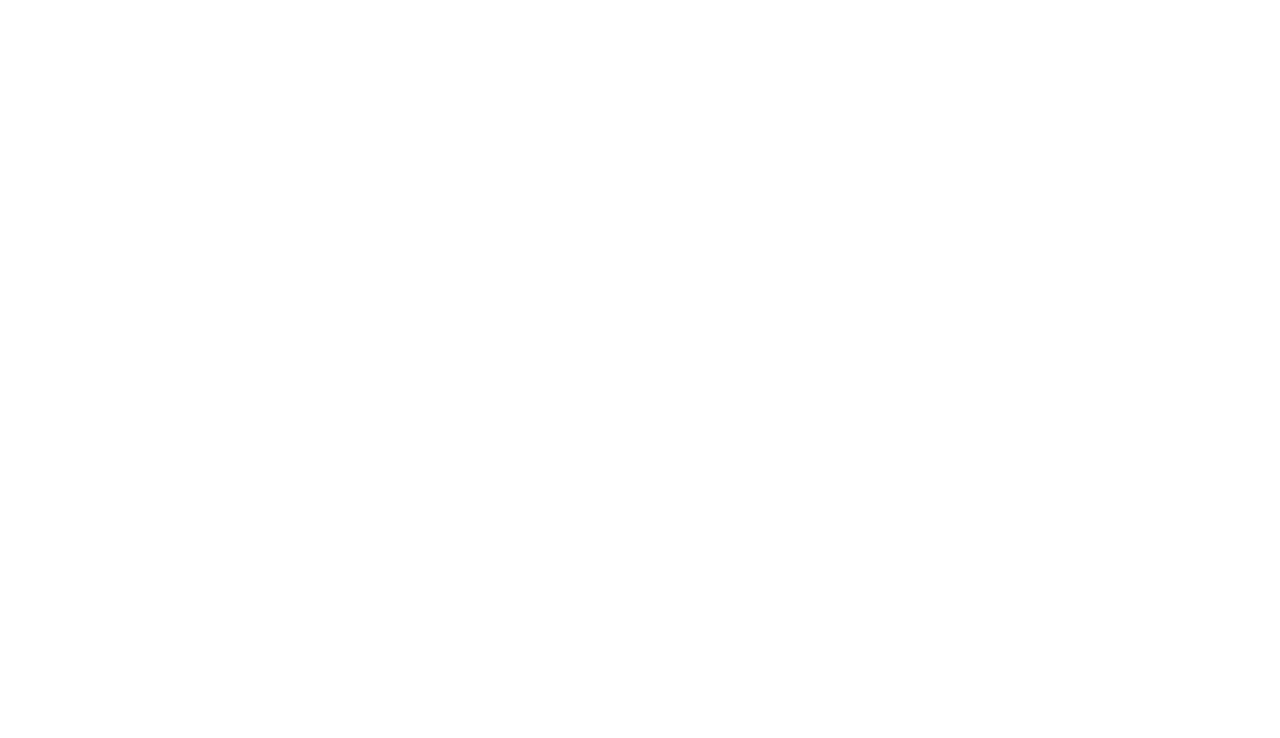
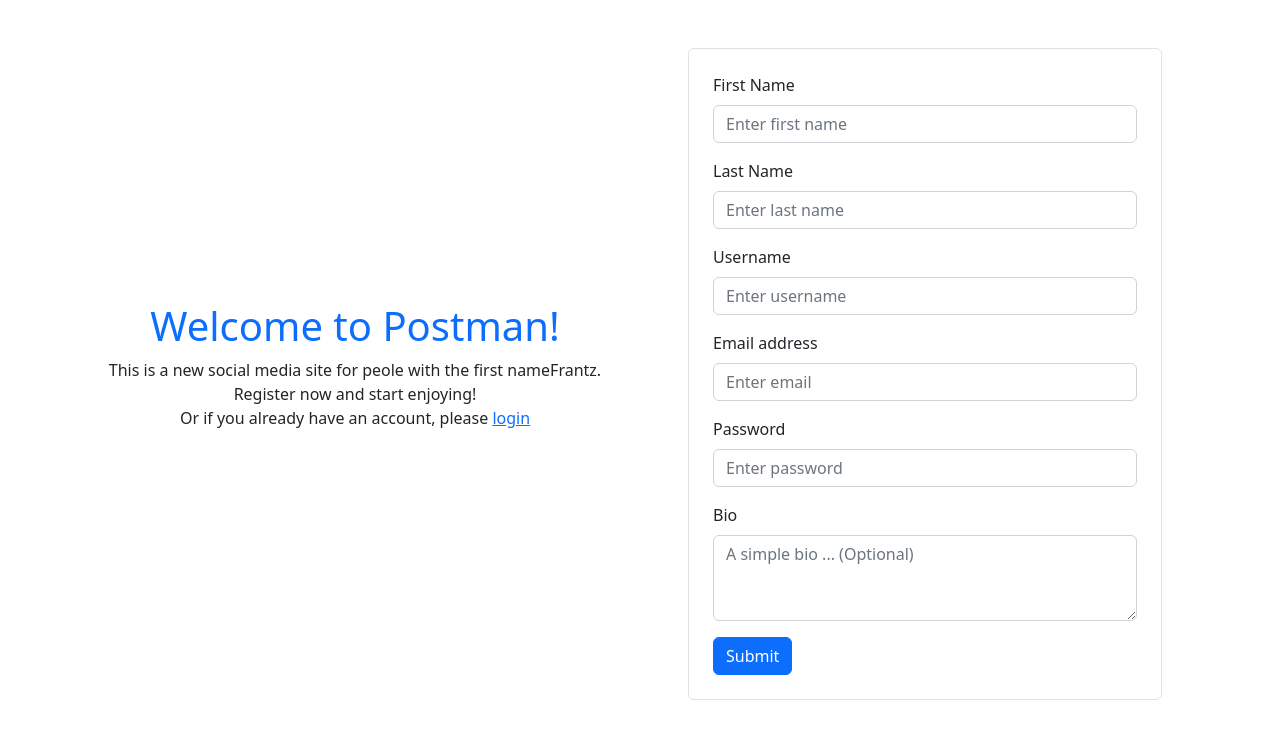
Before and after one commit to fpaul787/Frantzogram, a React (Create React App) app in the folder social-media-app/: page /register in a window 1280 px wide. Before the commit this address had no page. Shown: the top 738 px of the page. Built offline with nearby package versions, Linux system fonts and the light colour scheme.

Commit message:
Registration form

```diff
--- a/social-media-app/package.json
+++ b/social-media-app/package.json
@@ -6,6 +6,7 @@
     "@testing-library/jest-dom": "^5.16.5",
     "@testing-library/react": "^13.4.0",
     "@testing-library/user-event": "^13.5.0",
+    "axios": "^1.4.0",
     "bootstrap": "^5.2.3",
     "react": "^18.2.0",
     "react-bootstrap": "^2.7.4",
--- a/social-media-app/src/App.js
+++ b/social-media-app/src/App.js
@@ -3,6 +3,7 @@
 import ProtectedRoute from './routes/ProtectedRoute';
 import Home from './pages/Home';
 import './App.css';
+import Registration from './pages/Registration';
 
 function App() {
   return (
@@ -13,6 +14,7 @@
         </ProtectedRoute>
       } />
       <Route path="/login/" element={<div>Login</div>}></Route>
+      <Route path="/register/" element={<Registration />} />
     </Routes>
   );
 }
--- /dev/null
+++ b/social-media-app/src/components/authentication/RegistrationForm.jsx
@@ -0,0 +1,140 @@
+import React, { useState } from "react";
+import { Form, Button } from "react-bootstrap";
+import axios from "axios";
+import { useNavigate } from "react-router-dom";
+
+function RegistrationForm() {
+  const navigate = useNavigate();
+  const [validated, setValidated] = useState(false);
+  const [form, setForm] = useState({});
+  const [error, setError] = useState(null);
+
+  const handleSubmit = (event) => {
+    event.preventDefault();
+    const registrationForm = event.currentTarget;
+    if (registrationForm.checkValidity() === false) {
+      event.stopPropagation();
+    }
+    setValidated(true);
+    const data = {
+      username: form.username,
+      password: form.password,
+      email: form.email,
+      first_name: form.first_name,
+      last_name: form.last_name,
+      bio: form.bio,
+    };
+
+    axios
+    .post("http://localhost:8000/api/auth/register", data)
+    .then((res) => {
+        // Registering the account and tokens in the
+        // store
+        localStorage.setItem("auth", JSON.stringify({
+            access: res.data.access,
+            refresh: res.data.refresh,
+            user: res.data.user,
+        }));
+        navigate("/");
+    })
+    .catch((err) => {
+        if (err.message) {
+            setError(err.request.response)
+        }
+    })
+ };
+
+ return (
+    <Form
+        id="registration-form"
+        className="border p-4 rounded"
+        noValidate
+        validated={validated}
+        onSubmit={handleSubmit}
+    >
+        <Form.Group className="mb-3">
+            <Form.Label>First Name</Form.Label>
+            <Form.Control
+                value={form.first_name}
+                onChange={(e) => setForm({...form, first_name: e.target.value })}
+                required
+                type="text"
+                placeholder="Enter first name"
+            ></Form.Control>
+            <Form.Control.Feedback type="invalid">
+                This file is required.
+            </Form.Control.Feedback>
+        </Form.Group>
+        <Form.Group className="mb-3">
+            <Form.Label>Last Name</Form.Label>
+            <Form.Control
+                value={form.last_name}
+                onChange={(e) => setForm({...form, last_name: e.target.value })}
+                required
+                type="text"
+                placeholder="Enter last name"
+            ></Form.Control>
+            <Form.Control.Feedback type="invalid">
+                This file is required.
+            </Form.Control.Feedback>
+        </Form.Group>
+        <Form.Group className="mb-3">
+            <Form.Label>Username</Form.Label>
+            <Form.Control
+            value={form.username}
+            onChange={(e) => setForm({ ...form, username: e.target.value })}
+            required
+            type="text"
+            placeholder="Enter username"
+            />
+            <Form.Control.Feedback type="invalid">
+            This file is required.
+            </Form.Control.Feedback>
+        </Form.Group>
+        <Form.Group className="mb-3">
+            <Form.Label>Email address</Form.Label>
+            <Form.Control
+            value={form.email}
+            onChange={(e) => setForm({ ...form, email: e.target.value })}
+            required
+            type="email"
+            placeholder="Enter email"
+            />
+            <Form.Control.Feedback type="invalid">
+            This file is required.
+            </Form.Control.Feedback>
+        </Form.Group>
+        <Form.Group className="mb-3">
+            <Form.Label>Password</Form.Label>
+            <Form.Control
+            value={form.password}
+            onChange={(e) => setForm({ ...form, password: e.target.value })}
+            required
+            type="password"
+            placeholder="Enter password"
+            />
+            <Form.Control.Feedback type="invalid">
+            This file is required.
+            </Form.Control.Feedback>
+        </Form.Group>
+        <Form.Group className="mb-3">
+            <Form.Label>Bio</Form.Label>
+            <Form.Control
+            value={form.bio}
+            onChange={(e) => setForm({ ...form, bio: e.target.value })}
+            as="textarea"
+            rows={3}
+            placeholder="A simple bio ... (Optional)"
+            />
+        </Form.Group>
+        <div className="text-area text-danger">
+            {error && <p>{error}</p>}
+        </div>
+        <Button variant="primary" type="submit">
+            Submit
+        </Button>
+    </Form>
+ )
+}
+
+export default RegistrationForm;
--- /dev/null
+++ b/social-media-app/src/pages/Registration.jsx
@@ -0,0 +1,31 @@
+import React from "react";
+import { Link } from "react-router-dom";
+import RegistrationForm from "../components/authentication/RegistrationForm";
+
+function Registration() {
+    return (
+        <div className="container">
+            <div className="row">
+                <div className="col-md-6 d-flex align-items-center">
+                    <div className="content text-center px-4">
+                        <h1 className="text-primary">
+                            Welcome to Postman!
+                        </h1>
+                        <p className="content">
+                        This is a new social media site for peole with
+                        the first nameFrantz. Register now
+                        and start enjoying! <br />
+                        Or if you already have an account, please{" "}
+                        <Link to="/login/">login</Link>
+                        </p>
+                    </div>
+                </div>
+                <div className="col-md-6 p-5">
+                    <RegistrationForm />
+                </div>
+            </div>
+        </div>
+    )
+}
+
+export default Registration;
```
Also changed, not shown: 1 other file (tests, documents, lock files or other folders).
